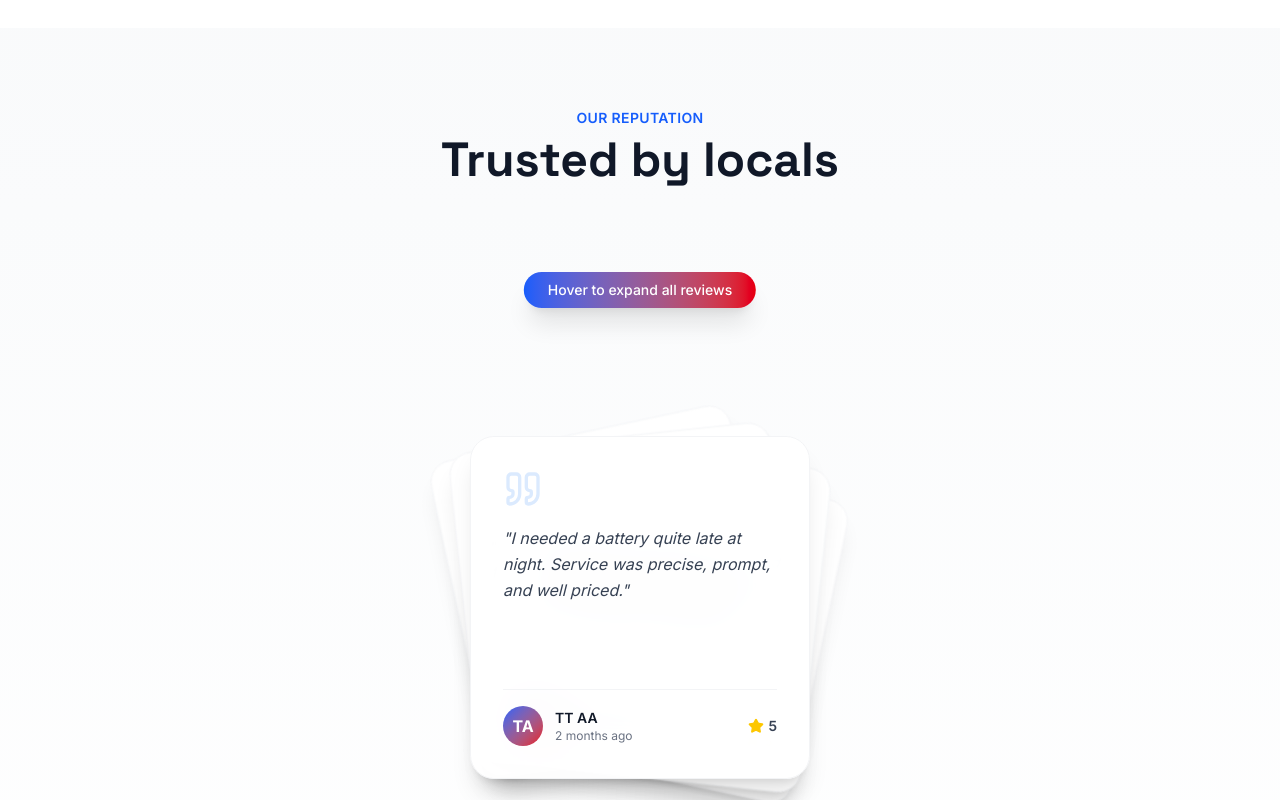
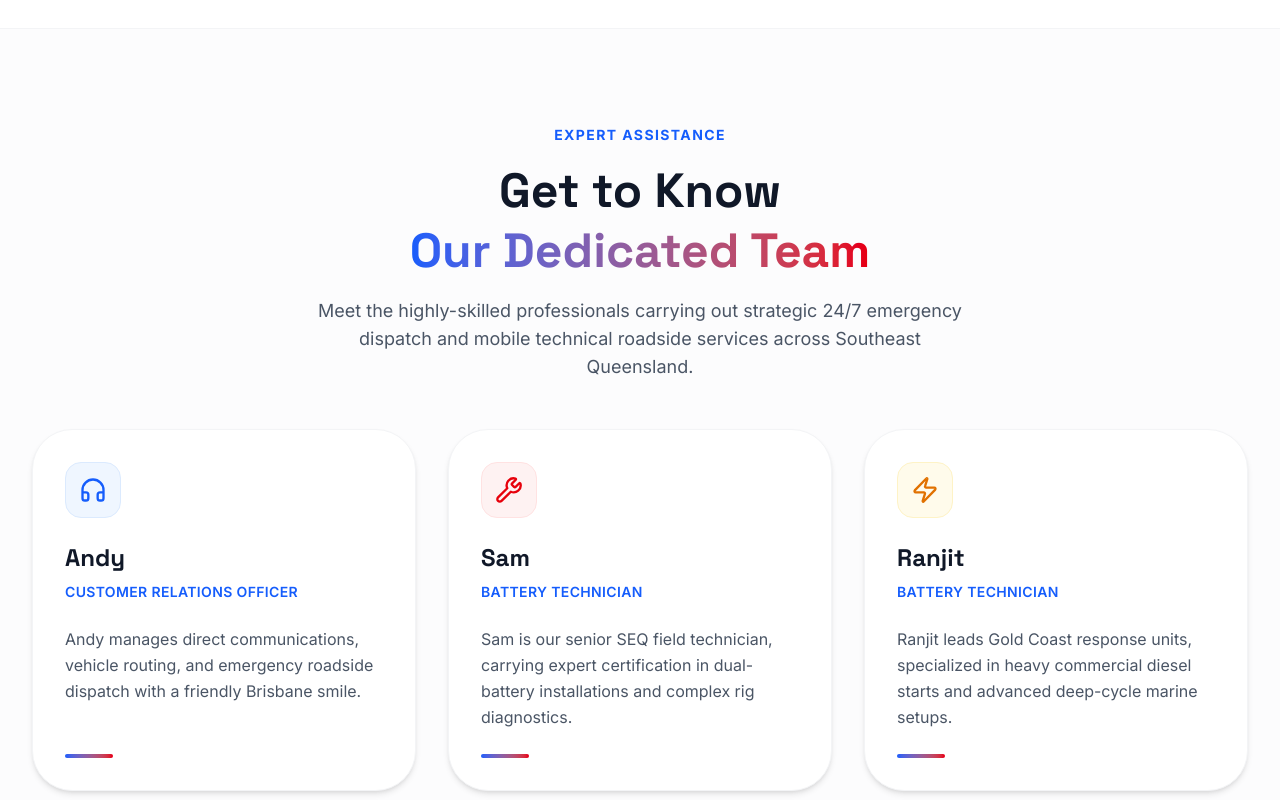
Before and after one commit to bhargavjyoti/battery-au, a Next.js app: page /about in a window 1280 px wide. Shown: the part 1080-1880 px from the top of the page. Built offline with nearby package versions, Linux system fonts and the light colour scheme.

Commit message:
add our team section

```diff
--- a/app/about/page.js
+++ b/app/about/page.js
@@ -12,7 +12,9 @@ import {
   Award,
   Zap,
   CheckCircle2,
-  Users
+  Users,
+  Headphones,
+  Wrench
 } from "lucide-react";
 import Navbar from "../../components/Navbar";
 import Footer from "../../components/Footer";
@@ -130,6 +132,85 @@ export default function About() {
         </div>
       </section>
 
+      {/* Our Dedicated Team Section */}
+      <section className="py-24 bg-gray-50/50 border-y border-gray-100">
+        <div className="max-w-7xl mx-auto px-6 lg:px-8 space-y-12">
+
+          <div className="text-center max-w-2xl mx-auto space-y-4">
+            <span className="text-sm font-bold text-blue-600 uppercase tracking-widest block">Expert Assistance</span>
+            <h2 className="font-[family-name:var(--font-space-grotesk)] text-4xl lg:text-5xl font-bold text-gray-900 leading-tight">
+              Get to Know <br />
+              <span className="bg-gradient-to-r from-blue-600 to-red-600 bg-clip-text text-transparent">
+                Our Dedicated Team
+              </span>
+            </h2>
+            <p className="text-lg text-gray-600">
+              Meet the highly-skilled professionals carrying out strategic 24/7 emergency dispatch and mobile technical roadside services across Southeast Queensland.
+            </p>
+          </div>
+
+          <div className="grid md:grid-cols-3 gap-8">
+            {[
+              {
+                name: "Andy",
+                role: "Customer Relations Officer",
+                icon: Headphones,
+                iconBg: "bg-blue-50 text-blue-600 border-blue-100",
+                desc: "Andy manages direct communications, vehicle routing, and emergency roadside dispatch with a friendly Brisbane smile."
+              },
+              {
+                name: "Sam",
+                role: "Battery Technician",
+                icon: Wrench,
+                iconBg: "bg-red-50 text-red-600 border-red-100",
+                desc: "Sam is our senior SEQ field technician, carrying expert certification in dual-battery installations and complex rig diagnostics."
+              },
+              {
+                name: "Ranjit",
+                role: "Battery Technician",
+                icon: Zap,
+                iconBg: "bg-amber-50 text-amber-600 border-amber-100",
+                desc: "Ranjit leads Gold Coast response units, specialized in heavy commercial diesel starts and advanced deep-cycle marine setups."
+              }
+            ].map((member, idx) => (
+              <motion.div
+                key={idx}
+                initial={{ opacity: 0, y: 30 }}
+                whileInView={{ opacity: 1, y: 0 }}
+                viewport={{ once: true }}
+                transition={{ delay: idx * 0.15, duration: 0.6 }}
+                whileHover={{ y: -8 }}
+                className="relative bg-white p-8 rounded-[2.5rem] border border-gray-100 hover:border-blue-200 transition-all duration-300 shadow-md hover:shadow-xl cursor-pointer flex flex-col justify-between text-left"
+              >
+                <div className="space-y-6">
+                  {/* Icon Frame */}
+                  <div className={`w-14 h-14 rounded-2xl ${member.iconBg} border flex items-center justify-center`}>
+                    <member.icon className="w-7 h-7" />
+                  </div>
+
+                  <div className="space-y-2">
+                    <h3 className="font-[family-name:var(--font-space-grotesk)] text-2xl font-bold text-gray-900">
+                      {member.name}
+                    </h3>
+                    <p className="text-sm font-semibold text-blue-600 uppercase tracking-wide">
+                      {member.role}
+                    </p>
+                  </div>
+
+                  <p className="text-gray-600 leading-relaxed text-base">
+                    {member.desc}
+                  </p>
+                </div>
+
+                {/* Visual decorative line in card */}
+                <div className="w-12 h-1 bg-gradient-to-r from-blue-600 to-red-600 rounded-full mt-6" />
+              </motion.div>
+            ))}
+          </div>
+
+        </div>
+      </section>
+
       {/* Customer Reviews Section */}
       <section className="py-20 bg-gradient-to-b from-gray-50 to-white overflow-hidden">
         <div className="max-w-7xl mx-auto px-6 lg:px-8">
```
